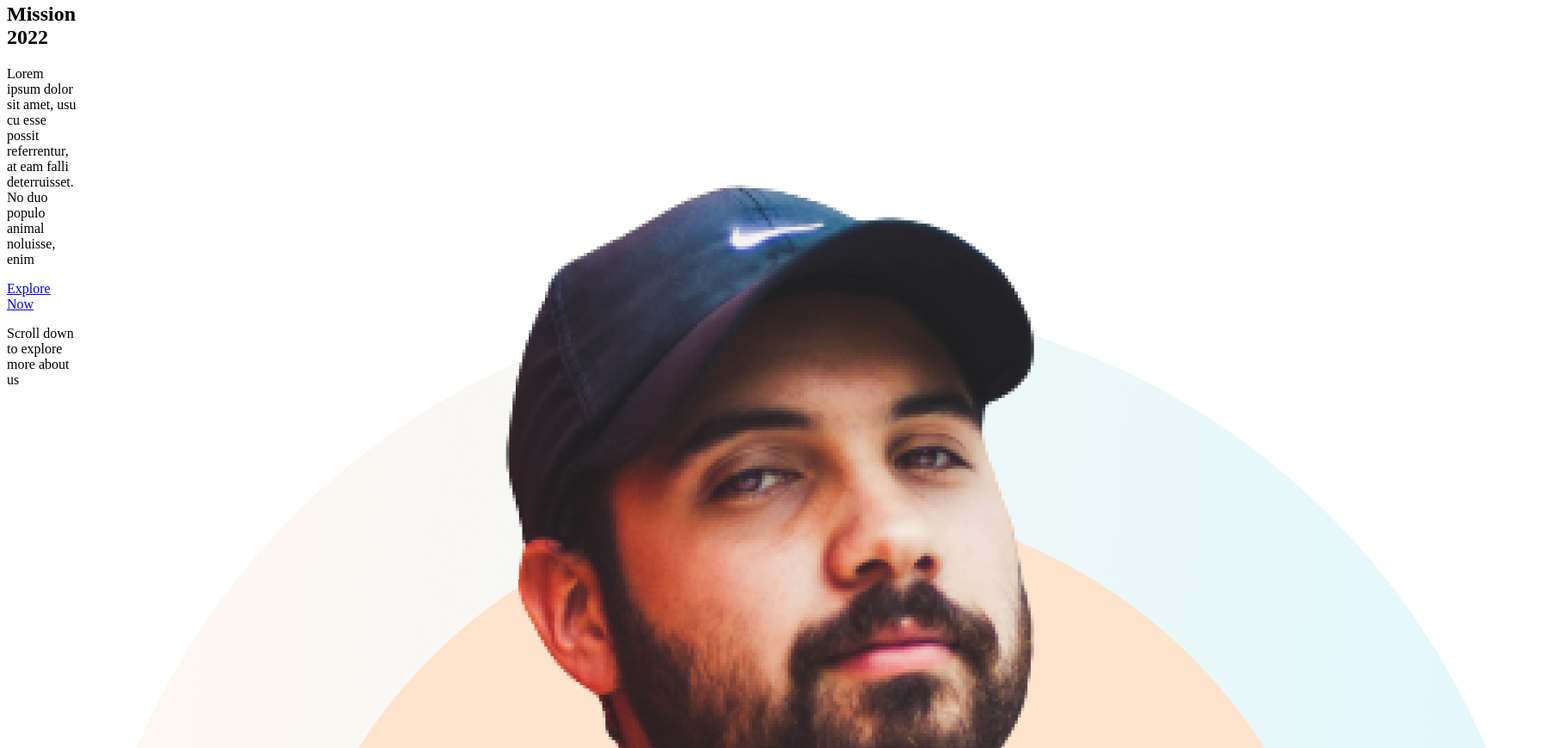
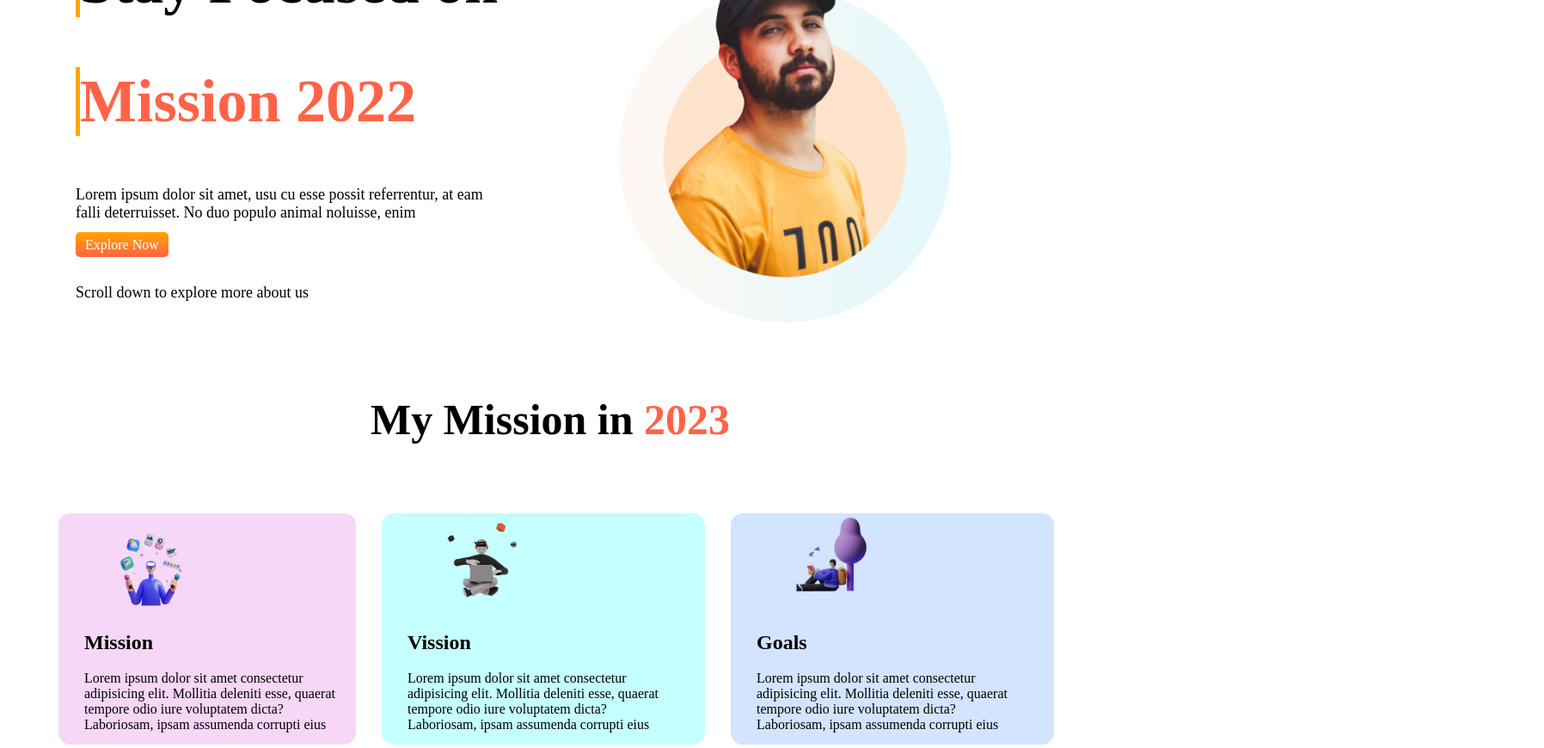
Before and after one commit to MinhajFaysal/Assignment1, a plain HTML site: page index.html in a window 1280 px wide. Shown: the part 126-996 px from the top of the page at 86% size, 1796 px wide, since content can reach past the window. Drawn offline with Linux system fonts and the light colour scheme.

Commit message:
2nd postion

```diff
--- a/index.html
+++ b/index.html
@@ -6,19 +6,39 @@
     <link rel="stylesheet" href="style.css">
 </head>
 <body>
-    <section class="top">
-        <div class="text-area">
-            <h1>Stay Focused on </h1>
-            <h1>Mission 2022</h1>
+    <section>
+        <div class="half-width">
+            <h1 id="first-heading" class="font-size">Stay Focused on </h1>
+            <h1 class="font-size"> <span class="text-color">Mission 2022</span></h1>
             <p>Lorem ipsum dolor sit amet, usu cu esse possit
                 referrentur, at eam falli deterruisset. No duo populo
                 animal noluisse, enim</p>
-            <a href="#">Explore Now</a>
+            <a id="explore-btn" href="#">Explore Now</a><br><br>
             <p>Scroll down to explore more about us</p>
 
         </div>
-        <div class="img-are">
-            <img src="images/person/1.png" alt="">
+        <div class="half-width">
+            <img src="images/person/person-2.png" alt="">
+        </div>
+    </section>
+
+    <!---2nd part-->
+    <h1 id="text-center">My Mission in <span class="text-color">2023</span></h1>
+    <section class="middle-three-part">
+        <div class="second-part-1st-portion">
+            <img src="images/illustrators/illustrator-1.png" alt="">
+            <h2>Mission</h2>
+            <p>Lorem ipsum dolor sit amet consectetur adipisicing elit. Mollitia deleniti esse, quaerat tempore odio iure voluptatem dicta? Laboriosam, ipsam assumenda corrupti eius</p>
+        </div>
+        <div class="second-part-2nd-portion">
+            <img src="images/illustrators/illustrator-2.png" alt="">
+            <h2>Vission</h2>
+            <p>Lorem ipsum dolor sit amet consectetur adipisicing elit. Mollitia deleniti esse, quaerat tempore odio iure voluptatem dicta? Laboriosam, ipsam assumenda corrupti eius</p>
+        </div>
+        <div class="second-part-3rd-portion">
+            <img src="images/illustrators/illustrator-3.png" alt="">
+            <h2>Goals</h2>
+            <p>Lorem ipsum dolor sit amet consectetur adipisicing elit. Mollitia deleniti esse, quaerat tempore odio iure voluptatem dicta? Laboriosam, ipsam assumenda corrupti eius</p>
         </div>
     </section>
 </body>
--- a/style.css
+++ b/style.css
@@ -1,4 +1,101 @@
-.top{
+
+section{
     display: flex;
+}
+
+.half-width{
     width: 50%;
+    padding-left: 80px;
 }
+
+.half-width img{
+    width: 70%;
+}
+
+.font-size{
+    font-size: 70px;
+    border-left: 5px solid orange;
+}
+
+.half-width p{
+    padding-right: 10%;
+    font-size: 18px;
+}
+
+#explore-btn{
+    text-decoration: none;
+    padding: 6px 11px;
+    color: white;
+    border-radius: 5px;
+    background-image: linear-gradient(orange, tomato);
+}
+
+#first-heading{
+    margin-bottom: 5px;
+}
+
+#text-center{
+    text-align: center;
+    margin-top: 80px;
+    font-size: 50px;
+    margin-bottom: 80px;
+}
+
+.text-color{
+    color: tomato;
+}
+
+.second-part-1st-portion{
+    width: 25%;
+    padding-left: 30px;
+    background-color: #f7d7f7;
+    margin-left: 60px;
+    border-radius: 14px;
+
+}
+
+.second-part-1st-portion img{
+    height:42%;
+    width: 35%;
+    padding-left: 30px;
+}
+
+.second-part-1st-portion p{
+    font-size: 16px;
+}
+
+.second-part-2nd-portion{
+    width: 25%;
+    padding-left: 30px;
+    padding-right: 30px;
+    background-color: rgb(197, 255, 255);
+    margin-left: 30px;
+    border-radius: 14px;
+}
+
+.second-part-2nd-portion p{
+    font-size: 16px;
+}
+.second-part-2nd-portion img{
+    height: 42%;
+    width: 35%;
+    padding-left: 30px;
+}
+
+.second-part-3rd-portion{
+    width: 25%;
+    padding-left: 30px;
+    padding-right: 30px;
+    background-color: rgb(210, 228, 255);
+    margin-left: 30px;
+    border-radius: 14px;
+}
+
+.second-part-3rd-portion p{
+    font-size: 16px;
+}
+.second-part-3rd-portion img{
+    height: 42%;
+    width: 35%;
+    padding-left: 30px;
+}
```
